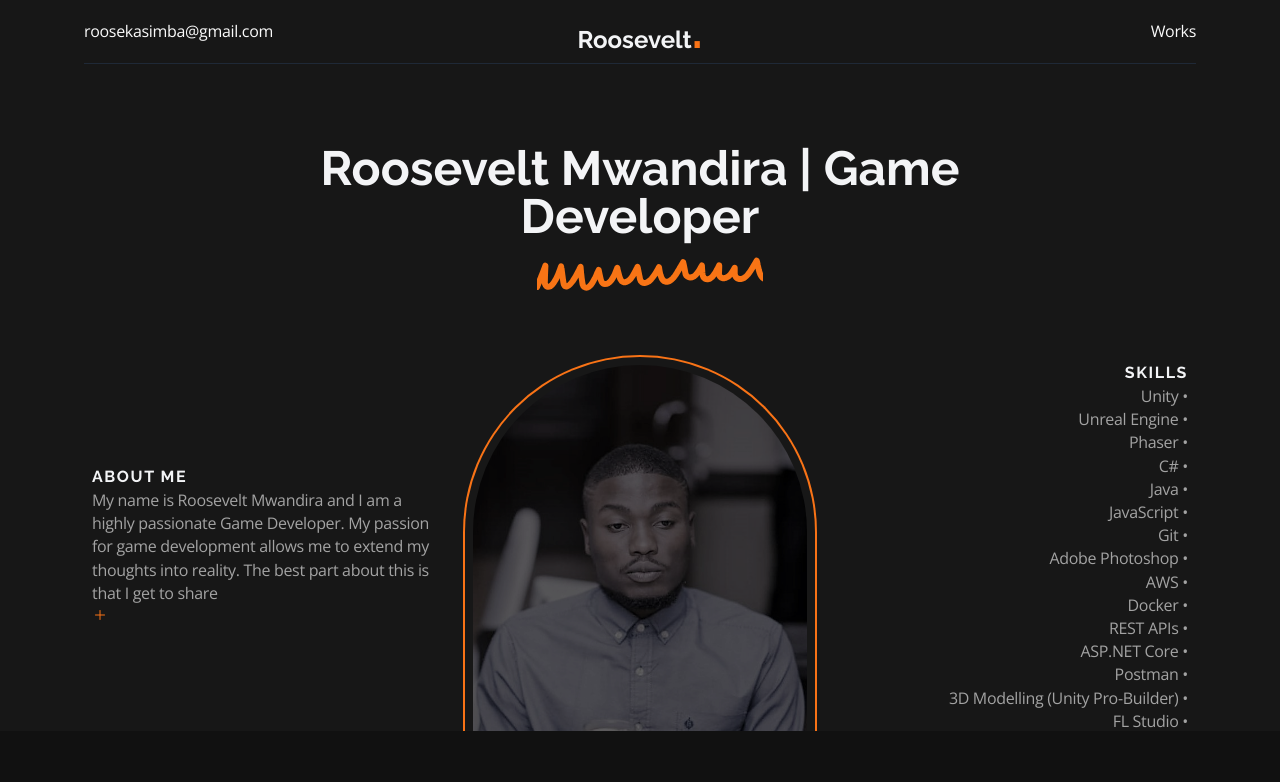
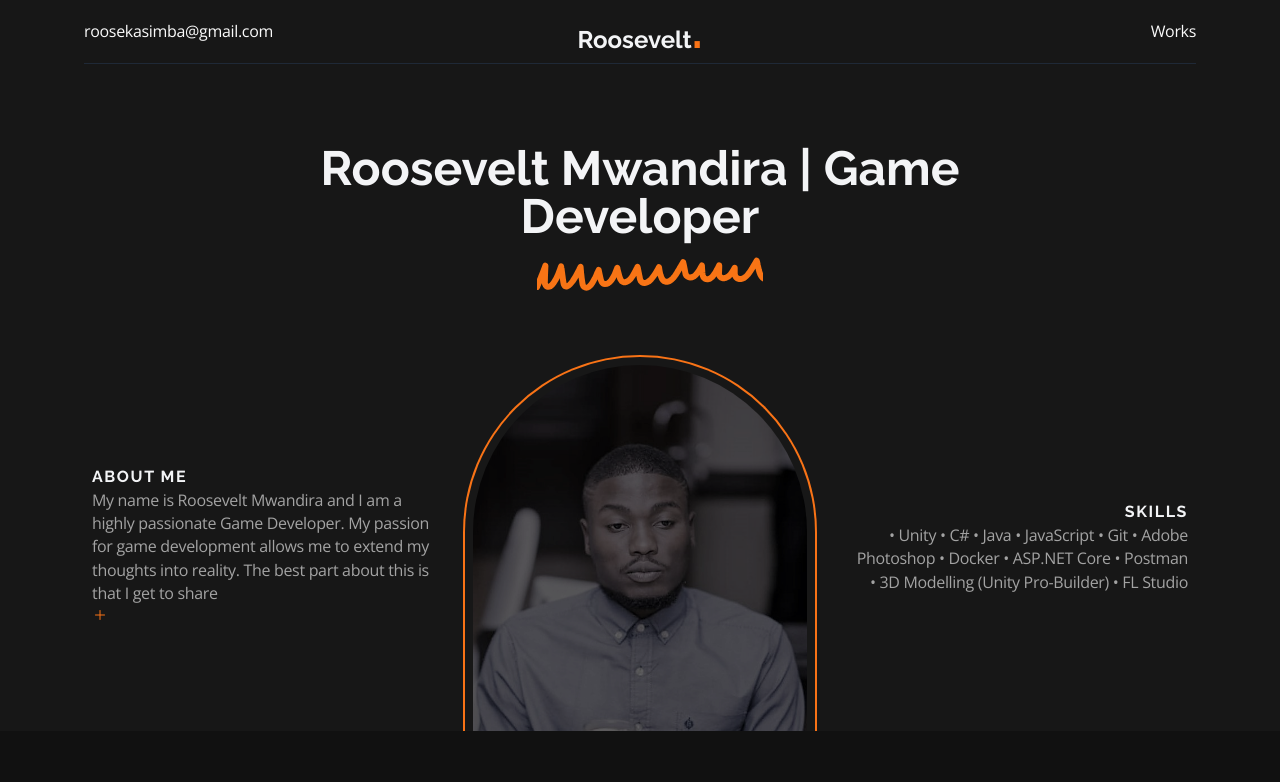
Before and after one commit to RooseViper/Roosevelt-Kasimba-Portfolio, a Next.js app: page / in a window 1280 px wide. Shown: the top 782 px of the page. Built offline with nearby package versions, Linux system fonts and the light colour scheme.

Commit message:
Fix: Error was due to skills as a list for some reason

```diff
--- a/components/Header.js
+++ b/components/Header.js
@@ -42,28 +42,15 @@ const Header = () => {
     function OtherInfo() {
         return (
             <motion.div initial={{ x: '100', opacity: 0 }}
-                animate={{ x: 0, opacity: 1 }}
-                transition={{ delay: 1, type: 'tween', duration: .75 }} className="flex flex-col w-full mt-8 md:m-0 md:text-right">
+                        animate={{ x: 0, opacity: 1 }}
+                        transition={{ delay: 1, type: 'tween', duration: .75 }} className="flex flex-col w-full mt-8 md:m-0 md:text-right">
                 <h4 className="uppercase tracking-widest md:text-right font-bold">Skills</h4>
-                <p>
-                    <ul>
-                    <li>Unity • </li>
-                    <li>Unreal Engine • </li>
-                    <li>Phaser • </li>
-                    <li>C# • </li>
-                    <li>Java • </li>
-                    <li>JavaScript • </li>
-                    <li>Git • </li>
-                    <li>Adobe Photoshop • </li>
-                    <li>AWS • </li>
-                    <li>Docker • </li>
-                    <li>REST APIs • </li>
-                    <li>ASP.NET Core •</li>
-                    <li>Postman • </li>
-                    <li>3D Modelling (Unity Pro-Builder) • </li>
-                    <li>FL Studio • </li>
-                    </ul>
-                </p>
+                <p>• Unity  	• C#
+                    • Java  		• JavaScript	• Git
+                    • Adobe Photoshop 		• Docker
+                    • ASP.NET Core 		• Postman
+                    • 3D Modelling (Unity Pro-Builder)
+                    • FL Studio</p>
             </motion.div>
         )
     }
```
